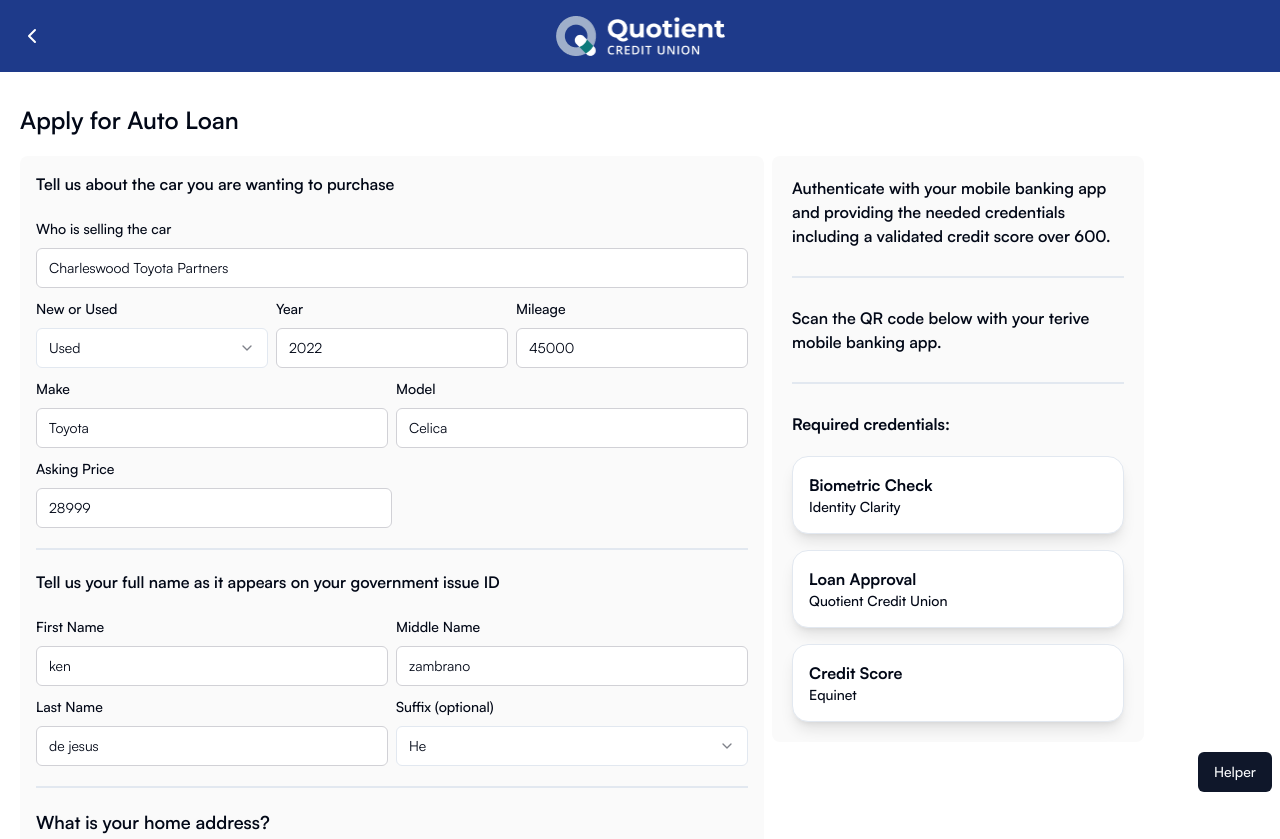
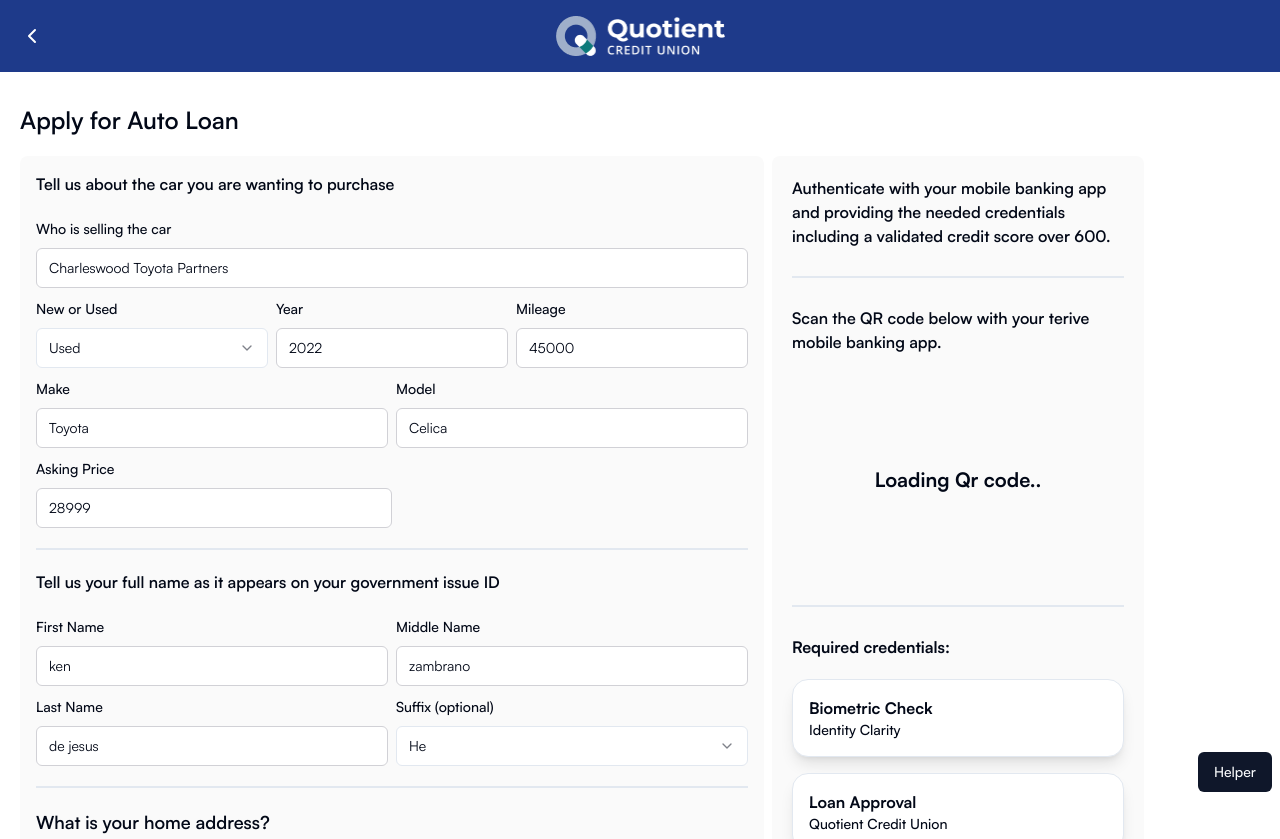
Before and after one commit to docknetwork/dock-bank-demo, a Next.js app: page /org/quotient/loan in a window 1280 px wide. Shown: the top 839 px of the page. Built offline with nearby package versions, Linux system fonts and the light colour scheme; no server answers.

Commit message:
Error handling for Qr code verification

```diff
--- a/components/org/quotient/loan-auth.jsx
+++ b/components/org/quotient/loan-auth.jsx
@@ -16,11 +16,15 @@ import { toast } from "sonner"
  */
 const LoanQrAuthentication = ({ proofTemplateId }) => {
 
-    const { qrCodeUrl, proofID } = useQrCode({ proofTemplateId });
-    const { verified } = useVerifyProof(qrCodeUrl, proofID);
+    const { qrCodeUrl, proofID, refetch, isLoading } = useQrCode({ proofTemplateId });
+    const { verified, verificationError } = useVerifyProof(qrCodeUrl, proofID);
 
     useEffect(() => {
         if (verified === true) { toast.success('Verification Success!') }
+        if (verificationError) {
+            console.log('refetching...');
+            refetch()
+        }
     }, [verified])
 
     return (
@@ -29,7 +33,18 @@ const LoanQrAuthentication = ({ proofTemplateId }) => {
             <Separator />
             <p className='text-start font-semibold'>Scan the QR code below with your terive mobile banking app.</p>
 
-            {qrCodeUrl !== '' && !verified ? (<QRCodeGenerator url={qrCodeUrl} />) : null}
+            {isLoading ? (
+                <div className='valign-middle' style={{ height: '195px', width: '100%' }}>
+                    <div className='ta-c'>
+                        <h1 className='text-xl font-bold'>Loading Qr code..</h1>
+                    </div>
+                </div>
+            ) : (
+                qrCodeUrl !== '' && !verified ? (
+                    <QRCodeGenerator url={qrCodeUrl} />
+                ) : null
+            )}
+
 
             <Separator />
             <div>
--- a/pages/org/quotient/loan.jsx
+++ b/pages/org/quotient/loan.jsx
@@ -43,9 +43,9 @@ const DEFAULT_FORM_VALUES = {
  * @returns React.FC Form Field
  */
 const QuotientApplyLoanForm = () => {
-  const [isLoading, setIsLoading] = useState(false);
+
   const [isSuccess, setIsSuccess] = useState(false);
-  const [userInfo, setUserInfo] = useState(undefined);
+
   const form = useForm({
     resolver: zodResolver(LoanSchema),
     mode: 'onSubmit',
--- a/utils/useQrCode.js
+++ b/utils/useQrCode.js
@@ -5,17 +5,20 @@ import { toast } from "sonner";
 const useQrCode = ({ proofTemplateId }) => {
     const [qrCodeUrl, setQrCodeUrl] = useState('');
     const [proofID, setProofID] = useState('');
+    const [isLoading, setIsLoading] = useState(true);
 
-    useEffect(() => {
     const handleGenerateQR = async () => {
+        setIsLoading(true)
         try {
             const response = await generateQR(proofTemplateId);
             console.log("QR Code generated:", response);
             if (!response.qr && response.id) {
                 toast.warning('Error generating qr code, try again or contact support.')
+                setIsLoading(true)
                 throw new Error('Error generating qr code')
 
             }
+            setIsLoading(false)
             setProofID(response.id)
             setQrCodeUrl(response.qr);
         } catch (error) {
@@ -23,15 +26,20 @@ const useQrCode = ({ proofTemplateId }) => {
         }
     };
 
-        console.log("Proof Template ID:", proofTemplateId);
+    useEffect(() => {
         if (proofTemplateId && qrCodeUrl === '') {
+            setTimeout(() => {
                 handleGenerateQR();
+            }, 1000)
+
         }
     }, [proofTemplateId, qrCodeUrl]);
 
     return {
+        isLoading,
         qrCodeUrl,
-        proofID
+        proofID,
+        refetch: handleGenerateQR
     };
 };
 
--- a/utils/useVerifyProof.js
+++ b/utils/useVerifyProof.js
@@ -7,6 +7,7 @@ export const useVerifyProof = (
     proofID
 ) => {
     const [verified, setVerified] = useState(false);
+    const [verificationError, setVerificationError] = useState(false);
 
     useEffect(() => {
         if (!qrCodeUrl || !proofID) return;
@@ -23,7 +24,8 @@ export const useVerifyProof = (
                 }
             } catch (err) {
                 console.error("Error checking proof request status:", err);
-                toast.error(`Error checking proof request status: ${err instanceof Error ? err.message : "Unknown error occurred"}`);
+                setVerificationError(true)
+                toast.error("Verification error. Please try again.");
                 clearInterval(intervalId);
             }
         }, 5000);
@@ -35,6 +37,7 @@ export const useVerifyProof = (
     }, [proofID, qrCodeUrl]);
 
     return {
-        verified
+        verified,
+        verificationError
     };
 };
```
Also changed, not shown: 1 other file (tests, documents, lock files or other folders). Lines whose indentation alone changed are shown as unchanged.
